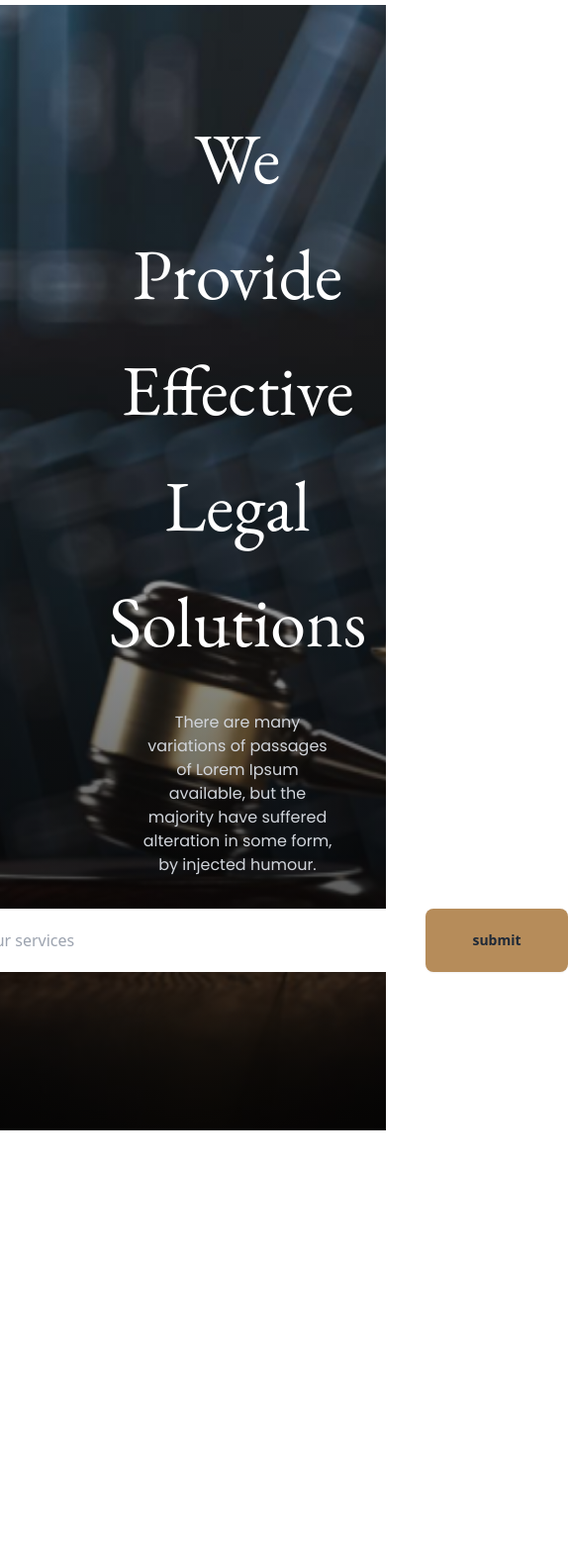
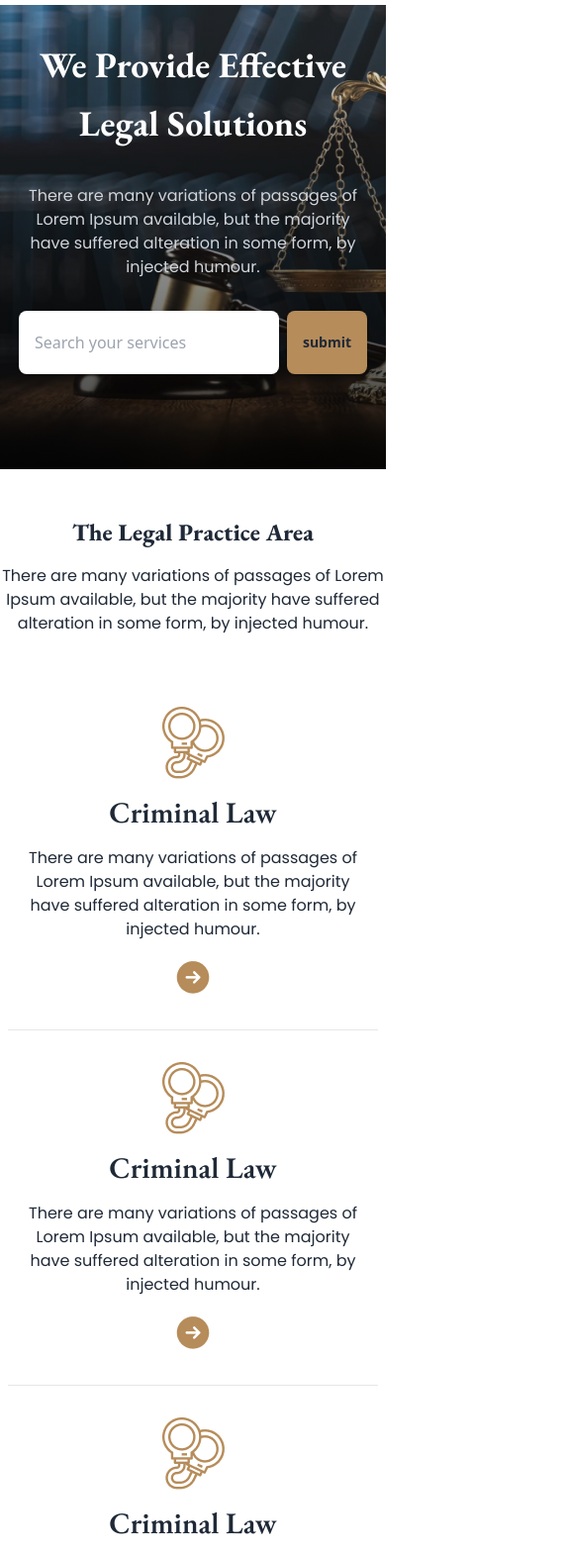
Before and after one commit to dxrahat33/Legal-solutions-tailwindDaisy, a plain HTML site: page index.html in a window 390 px wide. Shown: the part 59-1629 px from the top of the page at 99% size, 574 px wide, since content can reach past the window. Before the commit the page ends 1201 px from the top, so only its background shows below. Drawn offline with nearby package versions, Linux system fonts and the light colour scheme.

Commit message:
Legal Service section done

```diff
--- a/index.html
+++ b/index.html
@@ -1,46 +1,57 @@
 <!DOCTYPE html>
 <html lang="en">
   <head>
-    <meta charset="UTF-8">
-    <meta name="viewport" content="width=device-width, initial-scale=1.0">
+    <meta charset="UTF-8" />
+    <meta name="viewport" content="width=device-width, initial-scale=1.0" />
     <title>Legal Solutions | DaisyUI</title>
-    <link rel="preconnect" href="https://fonts.googleapis.com">
-    <link rel="preconnect" href="https://fonts.gstatic.com" crossorigin>
-    <link href="https://fonts.googleapis.com/css2?family=EB+Garamond:ital,wght@0,400..800;1,400..800&family=Poppins:ital,wght@0,100;0,200;0,300;0,400;0,500;0,600;0,700;0,800;0,900;1,100;1,200;1,300;1,400;1,500;1,600;1,700;1,800;1,900&display=swap" rel="stylesheet">
-    <link href="https://cdn.jsdelivr.net/npm/daisyui@4.12.10/dist/full.min.css" rel="stylesheet" type="text/css" />
+    <link rel="preconnect" href="https://fonts.googleapis.com" />
+    <link rel="preconnect" href="https://fonts.gstatic.com" crossorigin />
+    <link
+      href="https://fonts.googleapis.com/css2?family=EB+Garamond:ital,wght@0,400..800;1,400..800&family=Poppins:ital,wght@0,100;0,200;0,300;0,400;0,500;0,600;0,700;0,800;0,900;1,100;1,200;1,300;1,400;1,500;1,600;1,700;1,800;1,900&display=swap"
+      rel="stylesheet"
+    />
+    <link
+      href="https://cdn.jsdelivr.net/npm/daisyui@4.12.10/dist/full.min.css"
+      rel="stylesheet"
+      type="text/css"
+    />
     <script src="https://cdn.tailwindcss.com"></script>
-    <link rel="stylesheet" href="https://cdnjs.cloudflare.com/ajax/libs/font-awesome/6.6.0/css/all.min.css" integrity="sha512-Kc323vGBEqzTmouAECnVceyQqyqdsSiqLQISBL29aUW4U/M7pSPA/gEUZQqv1cwx4OnYxTxve5UMg5GT6L4JJg==" crossorigin="anonymous" referrerpolicy="no-referrer" />
+    <link
+      rel="stylesheet"
+      href="https://cdnjs.cloudflare.com/ajax/libs/font-awesome/6.6.0/css/all.min.css"
+      integrity="sha512-Kc323vGBEqzTmouAECnVceyQqyqdsSiqLQISBL29aUW4U/M7pSPA/gEUZQqv1cwx4OnYxTxve5UMg5GT6L4JJg=="
+      crossorigin="anonymous"
+      referrerpolicy="no-referrer"
+    />
     <script>
       tailwind.config = {
         theme: {
           extend: {
             backgroundImage: {
-                'hero-pattern': "url('/images/banner.png')",
+              "hero-pattern": "url('/images/banner.png')",
             },
             colors: {
-                clifford: '#da373d',
-                main: '#B68C5A',
-                dark3: '#707070',
-                dark2: '#414040',
-                dark01: 'rgba(17, 17, 17, 1)',
-                dark00: 'rgba(17, 17, 17, 0)',
-
-            }
-          }
-        }
-      }
+              clifford: "#da373d",
+              main: "#B68C5A",
+              dark3: "#707070",
+              dark2: "#414040",
+              dark01: "rgba(17, 17, 17, 1)",
+              dark00: "rgba(17, 17, 17, 0)",
+            },
+          },
+        },
+      };
     </script>
     <style>
-        .font-body{
+      .font-body {
         font-family: "Poppins", "sans-serif";
       }
-        .font-head{
+      .font-head {
         font-family: "EB Garamond", "sans-serif";
       }
     </style>
   </head>
   <body>
-
     <main class="md:container md:mx-auto">
       <!-- header section -->
       <header>
@@ -55,18 +66,21 @@
                     class="h-5 w-5"
                     fill="none"
                     viewBox="0 0 24 24"
-                             stroke="currentColor">
+                    stroke="currentColor"
+                  >
                     <path
                       stroke-linecap="round"
                       stroke-linejoin="round"
                       stroke-width="2"
-                               d="M4 6h16M4 12h8m-8 6h16" />
+                      d="M4 6h16M4 12h8m-8 6h16"
+                    />
                   </svg>
                 </div>
                 <ul
                   tabindex="0"
-                           class="menu menu-sm dropdown-content bg-base-100 rounded-box z-[1] mt-3 w-52 p-2 shadow">
-                           <li>
+                  class="menu menu-sm dropdown-content bg-base-100 rounded-box z-[1] mt-3 w-52 p-2 shadow"
+                >
+                  <li></li>
                   <li><a>Home</a></li>
                   <li>
                     <details>
@@ -101,7 +115,7 @@
                   <li><a>Contact Us</a></li>
                 </ul>
               </div>
-                       <a class="text-xl"><img src="images/logo2.png" alt=""></a>
+              <a class="text-xl"><img src="images/logo2.png" alt="" /></a>
             </div>
             <div class="navbar-center hidden lg:flex">
               <ul class="menu menu-horizontal px-1 text-xl">
@@ -140,32 +154,115 @@
               </ul>
             </div>
             <div class="navbar-end">
-                       <a class="btn bg-main text-white md:px-7 md:py-3.5">Free Consultation</a>
+              <a class="btn bg-main text-white md:px-7 md:py-3.5"
+                >Free Consultation</a
+              >
             </div>
           </div>
         </nav>
 
         <!-- Main Content Area -->
-              <section class="bg-hero-pattern bg-cover bg-center bg-no-repeat h-fit w-full">
-                <div class=" bg-gradient-to-t from-black/[0.8] to-white/[0.1]">
+        <section
+          class="bg-hero-pattern bg-cover bg-center bg-no-repeat h-fit w-full">
+          <div class="bg-gradient-to-t from-black/[0.8] to-white/[0.1]">
             <!-- bg image -->
-                  <div class="flex flex-col px-60 py-24 items-center">
+            <div class="flex flex-col md:px-60 px-6 py-8 md:py-24 items-center">
               <!-- heading text -->
               <div class="space-y-2 text-center">
-                          <h1 class="text-white text-7xl font-head leading-relaxed">We Provide Effective <br> Legal Solutions</h1>
-                          <p class="text-gray-300 font-body pt-6 pb-8 w-9/12 mx-auto">There are many variations of passages of Lorem Ipsum available, but the majority have suffered alteration in some form, by injected humour.</p>
+                <h1 class="text-white font-bold text-4xl md:text-7xl font-head leading-relaxed">
+                  We Provide Effective <br />
+                  Legal Solutions
+                </h1>
+                <p class="text-gray-300 font-body pt-6 pb-8 md:w-8/12 w-full mx-auto">
+                  There are many variations of passages of Lorem Ipsum
+                  available, but the majority have suffered alteration in some
+                  form, by injected humour.
+                </p>
               </div>
               <!-- Input Field -->
-                       <div class="flex items-center gap-6 mb-16">
-                          <input class="h-16 w-[500px] outline-none px-4 py-2 rounded-lg" type="text" name="input" id="text" spellcheck="true" placeholder="Search your services">
-                          <input class="btn bg-main border-0 h-16 w-36" type="submit" value="submit">
+              <div class="flex items-center gap-2 md:gap-6 mb-16">
+                <input
+                  class="h-16 md:w-[500px] outline-none px-4 py-2 rounded-lg"
+                  type="text"
+                  name="input"
+                  id="text"
+                  spellcheck="true"
+                  placeholder="Search your services"
+                />
+                <input
+                  class="btn bg-main border-0 h-16 md:w-36"
+                  type="submit"
+                  value="submit"
+                />
               </div>
             </div>
           </div>
         </section>
       </header>
-    </main>
+
+      <!-- Legal Practice Area -->
+       <section class="mb-96">
+        <!-- title -->
+         <div class="mt-12 md:mt-40 text-center space-y-4 md:space-y-8 md:mb-16 mb-8">
+          <h1 class="text-2xl font-extrabold md:text-5xl font-head">The Legal Practice Area</h1>
+          <p class="font-body md:w-1/2 mx-auto">There are many variations of passages of Lorem Ipsum available, but the majority have suffered alteration in some form, by injected humour.</p>
+         </div>
+         <!-- Card Container -->
+          <div class="grid grid-cols-1 md:grid-cols-2 lg:grid-cols-3 px-2 py-2">
+            <!-- Card no - 1 -->
+             <div class="hover:bg-gradient-to-b from-black/[0.1] to-white/[0.1] flex items-center flex-col md:px-16 px-4 md:py-20 py-8 gap-4 md:gap-8 text-center border-b md:border-r border-gray-200">
+              <img src="images/criminal.png" alt="">
+              <h4 class="text-3xl font-head font-semibold">Criminal Law</h4>
+              <p class="font-body">There are many variations of passages of Lorem Ipsum available, but the majority have suffered alteration in some form, by injected humour.</p>
+              <img src="images/Frame.png" alt="">
+             </div>
+
+             <!-- Card no - 2 -->
+             <div class="hover:bg-gradient-to-b from-black/[0.1] to-white/[0.1] flex items-center flex-col md:px-16 px-4 md:py-16 py-8 gap-4 md:gap-8 text-center border-b lg:border-r border-gray-200">
+              <img src="images/criminal.png" alt="">
+              <h4 class="text-3xl font-head font-semibold">Criminal Law</h4>
+              <p class="font-body">There are many variations of passages of Lorem Ipsum available, but the majority have suffered alteration in some form, by injected humour.</p>
+              <img src="images/Frame.png" alt="">
+             </div>
+
+             <!-- Card no - 3 -->
+             <div class="hover:bg-gradient-to-b from-black/[0.1] to-white/[0.1] flex items-center flex-col md:px-16 px-4 md:py-20 py-8 gap-4 md:gap-8 text-center border-b md:border-r lg:border-r-0 border-gray-200">
+              <img src="images/criminal.png" alt="">
+              <h4 class="text-3xl font-head font-semibold">Criminal Law</h4>
+              <p class="font-body">There are many variations of passages of Lorem Ipsum available, but the majority have suffered alteration in some form, by injected humour.</p>
+              <img src="images/Frame.png" alt="">
+             </div>
+
+             <!-- Card no - 4 -->
+             <div class="hover:bg-gradient-to-b from-black/[0.1] to-white/[0.1] flex items-center flex-col md:px-16 px-4 md:py-20 py-8 gap-4 md:gap-8 text-center border-gray-200 sm:border-b lg:border-r lg:border-b-0">
+              <img src="images/criminal.png" alt="">
+              <h4 class="text-3xl font-head font-semibold">Criminal Law</h4>
+              <p class="font-body">There are many variations of passages of Lorem Ipsum available, but the majority have suffered alteration in some form, by injected humour.</p>
+              <img src="images/Frame.png" alt="">
+             </div>
+
+             <!-- Card no - 5 -->
+             <div class="hover:bg-gradient-to-b from-black/[0.1] to-white/[0.1] flex items-center flex-col md:px-16 px-4 md:py-20 py-8 gap-4 md:gap-8 text-center border-gray-200 sm:border-b md:border-b-0 md:border-r">
+              <img src="images/criminal.png" alt="">
+              <h4 class="text-3xl font-head font-semibold">Criminal Law</h4>
+              <p class="font-body">There are many variations of passages of Lorem Ipsum available, but the majority have suffered alteration in some form, by injected humour.</p>
+              <img src="images/Frame.png" alt="">
+             </div>
+
+             <!-- Card no - 6 -->
+             <div class="hover:bg-gradient-to-b from-black/[0.1] to-white/[0.1] flex items-center flex-col md:px-16 px-4 md:py-20 py-8 gap-4 md:gap-8 text-center border-gray-200 sm:border-b md:border-b-0">
+              <img src="images/criminal.png" alt="">
+              <h4 class="text-3xl font-head font-semibold">Criminal Law</h4>
+              <p class="font-body">There are many variations of passages of Lorem Ipsum available, but the majority have suffered alteration in some form, by injected humour.</p>
+              <img src="images/Frame.png" alt="">
+             </div>
 
 
+
+
+
+          </div>
+       </section>
+    </main>
   </body>
 </html>
```
Lines whose indentation alone changed are shown as unchanged.
